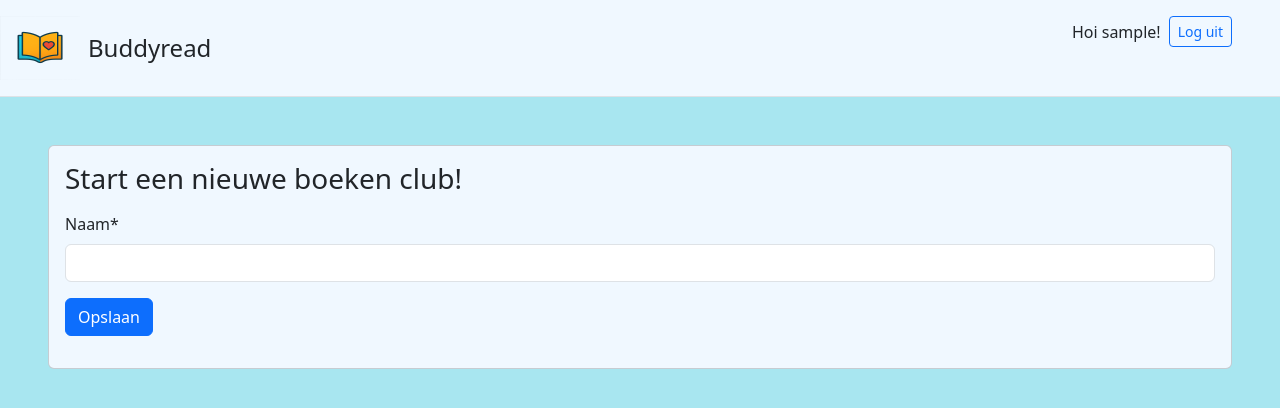
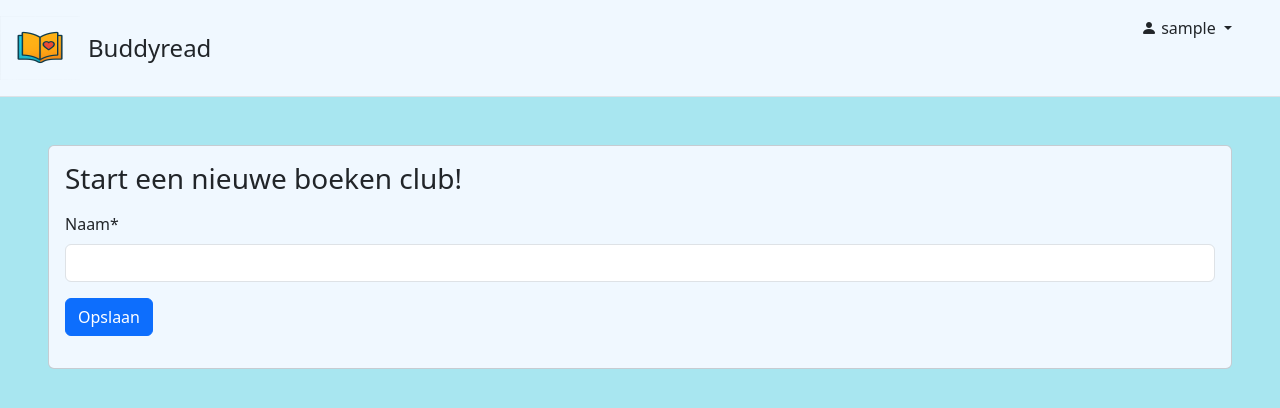
Before and after one commit to yoramclapper/buddyread, a Django app: page /club/nieuwe/ in a window 1280 px wide. Shown: the top 408 px of the page. Run offline with Django 5.2, Linux system fonts and the light colour scheme; the visitor is signed in with stand-in values (Sample User, id 1); some libraries are stand-ins or nearby versions.

Commit message:
add | setup to navigate profile

```diff
--- a/buddyread/core/templates/core/index.html
+++ b/buddyread/core/templates/core/index.html
@@ -21,17 +21,27 @@
     <div class="col-md-3 text-end me-5">
         {% if user.is_authenticated %}
             <div class="d-flex justify-content-end align-items-center">
-        <span class="me-2">Hoi {{ user.username }}!</span>
+            <div class="dropdown">
+                <a class="nav-link dropdown-toggle text-dark" href="#" data-bs-toggle="dropdown" aria-expanded="false">
+                    <i class="bi bi-person-fill"></i> {{ user.username }}
+                </a>
+                <ul class="dropdown-menu">
+                    <li>
+                        <a class="dropdown-item" href="#">Profiel</a>
+                    </li>
+                    <li><hr class="dropdown-divider"></li>
+                    <li>
+                        <div>
                         <form action="{% url 'logout' %}" method="post" class="mb-0">
                         {% csrf_token %}
-            <button type="submit" class="btn btn-outline-primary btn-sm">Log uit</button>
+                        <button type="submit" class="dropdown-item">Log uit</button>
                         </form>
                         </div>
-
-    {% else %}
-        <a href="{% url 'login' %}" type="button" class="btn btn-outline-primary me-2">Log in</a>
-    {% endif %}
+                    </li>
+                </ul>
             </div>
+        </div>
+    {% endif%}
 </header>
 
 {% block content %}
```
Lines whose indentation alone changed are shown as unchanged.
